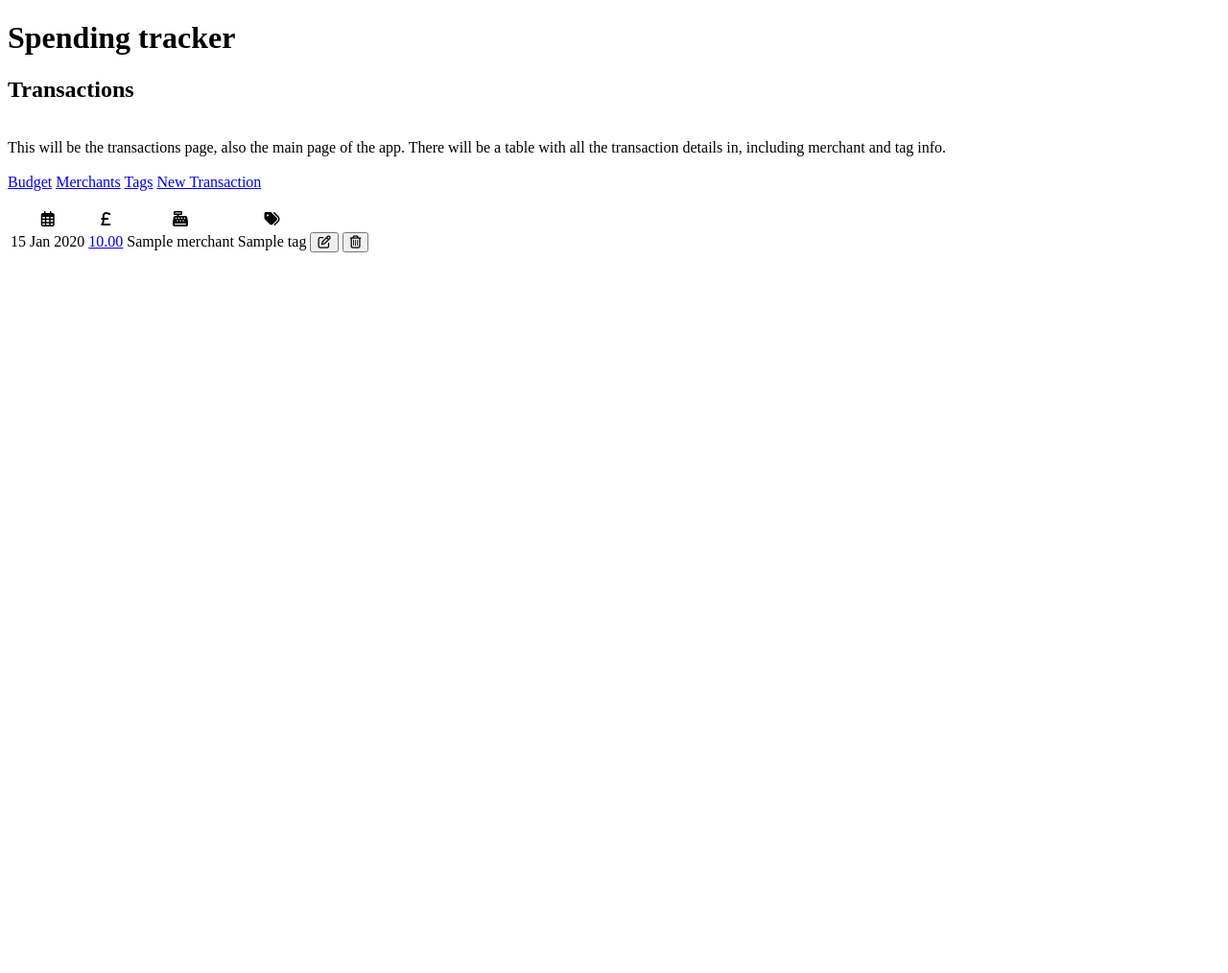
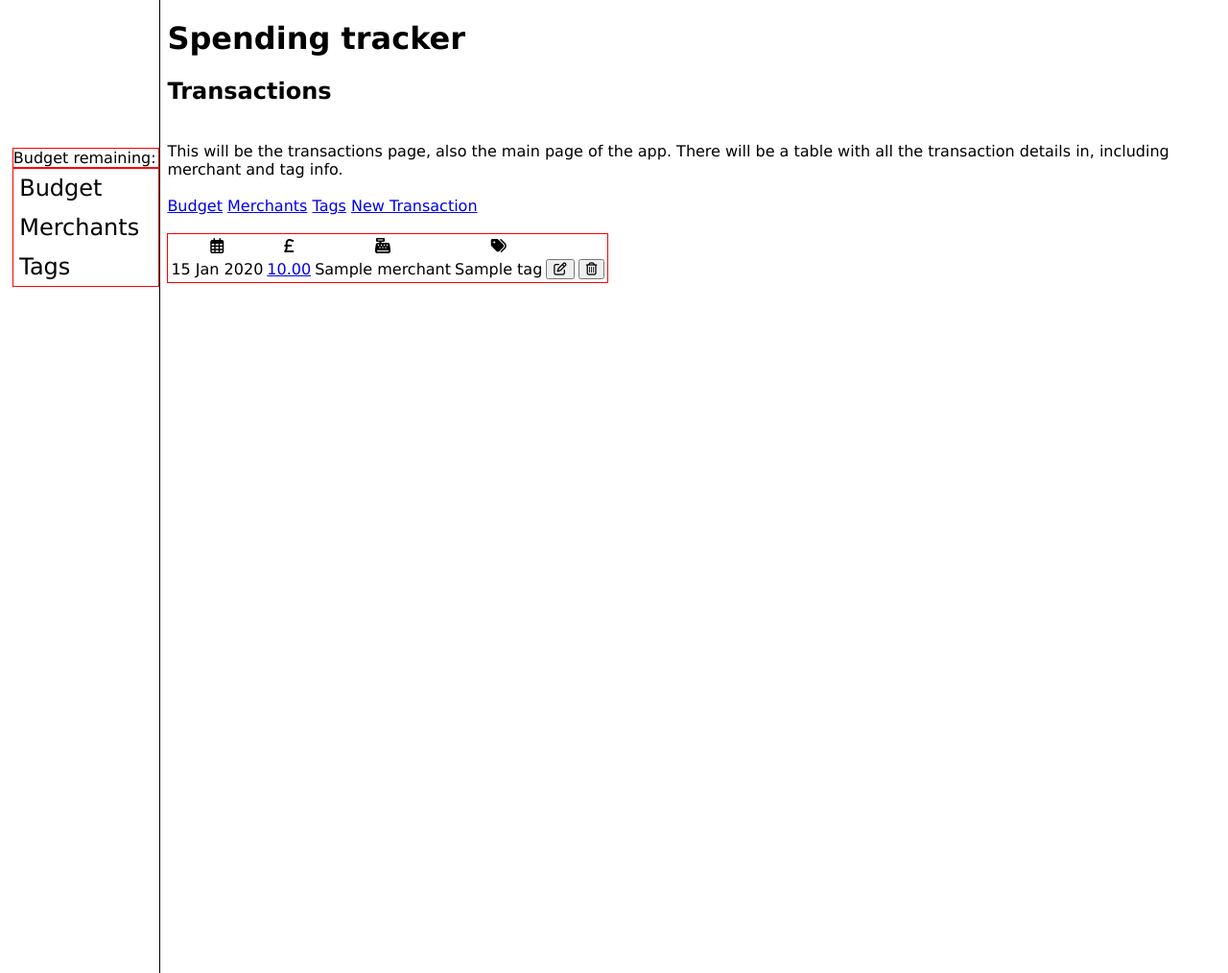
Before and after one commit to Andrew-Lindsay42/Spending-Tracker, a Flask app: page /transactions in a window 1280 px wide. Shown: the whole page at 96% size. Run offline with Flask 2, Linux system fonts and the light colour scheme; a database or web service that is not in the repository returns one stand-in record (values such as "Sample title"); some libraries are stand-ins or nearby versions.

Commit message:
CSS faff - added sidebar

```diff
--- /dev/null
+++ b/static/style.css
@@ -0,0 +1,39 @@
+body {
+font-family: Verdana, Geneva, Tahoma, sans-serif
+}
+
+.sidebar {
+    height: 100%;
+    width: 12vw;
+    padding-top: 12vw;
+    padding-left: 1vw;
+    position: fixed;
+    z-index: 1;
+    top: 0;
+    left: 0;
+    overflow-x: hidden;
+    border-right: 0.1vw solid black;
+}
+
+.budget_remain {
+    border: 1px solid red;
+}
+.sidenav {
+    border: 1px solid red;
+}
+.sidenav a {
+    padding: 0.5vw;
+    text-decoration: none;
+    font-size: 1.5em;
+    color: black;
+    display: block;
+}
+
+
+.main {
+    margin-left: 13vw;
+}
+
+.transaction_table {
+    border: 1px solid red;
+}
--- a/templates/base.html
+++ b/templates/base.html
@@ -10,10 +10,21 @@
     <title>{{title}}</title>
 </head>
 <body>
-    <div class="container">
+    <div class="main">
         {% block content %}
 
         {% endblock %}
     </div>
+
+    <aside class="sidebar">
+        <div class="budget_remain">
+            Budget remaining:
+        </div>
+        <div class="sidenav">
+        <a href = "/budget_info">Budget</a>
+        <a href = "/merchants">Merchants</a>
+        <a href = "/tags">Tags</a>
+        </div>
+    </aside>
 </body>
 </html>
--- a/templates/merchants/edit.html
+++ b/templates/merchants/edit.html
@@ -6,7 +6,7 @@
 
 <br><a href = "/merchants">Back to Merchants</a><br>
 
-<div id = "form">
+<div class = "edit_form">
     <form action='/merchants/{{merchant.id}}/edit' method="post">
 
         <label for="name">Name:</label>
--- a/templates/merchants/new.html
+++ b/templates/merchants/new.html
@@ -5,7 +5,7 @@
 <br>This will be the new merchant page. There will be a form with the info to be filled out, and a button to click to save.
 <br><a href = "/merchants">Back to Merchants</a><br>
 
-<div id = "form">
+<div class = "new_form">
     <form action='/merchants/new' method="post">
 
         <label for="name">Name:</label>
--- a/templates/tags/edit.html
+++ b/templates/tags/edit.html
@@ -5,7 +5,7 @@
 <br>This will be the edit tag page. There will be a pre populated form with the existing info, and a button to click to save.
 <br><a href = "/tags">Back to Tags</a><br>
 
-<div id = "form">
+<div class = "edit_form">
     <form action='/tags/{{tag.id}}/edit' method="post">
 
         <label for="name">Name:</label>
--- a/templates/tags/new.html
+++ b/templates/tags/new.html
@@ -5,7 +5,7 @@
 <br>This will be the new tag page. There will be a form with the info to be filled out, and a button to click to save.
 <br><a href = "/tags">Back to Tags</a><br>
 
-<div id = "form">
+<div class = "new_form">
     <form action='/tags/new' method="post">
 
         <label for="name">Name:</label>
--- a/templates/transactions/edit.html
+++ b/templates/transactions/edit.html
@@ -4,7 +4,7 @@
 <h2>Edit Transaction</h2>
 <br>This will be the edit transaction page. There will be a pre populated form with the existing info, and a button to click to save.
 <a href = "/transactions">Back to mainpage</a>
-<div id = "form">
+<div class = "edit_form">
     <form action='/transactions/{{transaction.id}}/edit' method="post">
         <label for="date">Date:</label>
         <input type="date" name="date" id="date" value = "{{transaction.date}}">
--- a/templates/transactions/index.html
+++ b/templates/transactions/index.html
@@ -9,7 +9,7 @@
 <a href = "/transactions/new">New Transaction</a><br><br>
 
 <table class="transaction_table">
-  <tr class="transaction_table_header">
+  <tr class="table_header">
     <th><i class="far fa-calendar-alt"></i></th>
     <th><i class="fas fa-pound-sign"></i></th>
     <th><i class="fas fa-cash-register"></i></th>
@@ -18,7 +18,7 @@
     <th></th>
   </tr>
 {% for transaction in transactions %}
-    <tr class="transaction_row">
+    <tr class="table_row">
         <td>{{transaction.date}}</td>
         <td><a href="/transactions/{{transaction.id}}">{{transaction.amount}}</a></td>
         <td>{{transaction.merchant.name}}</td>
--- a/templates/transactions/new.html
+++ b/templates/transactions/new.html
@@ -4,7 +4,7 @@
 <h2>New Transaction</h2>
 <br>This will be the new transaction page. There will be a form with the info to be filled out, and a button to click to save.
 <a href = "/transactions">Back to mainpage</a>
-<div id = "form">
+<div class = "new_form">
     <form action='/transactions/new' method="post">
         <label for="date">Date:</label>
         <input type="date" name="date" id="date" value = "{{today}}" required>
--- a/templates/transactions/show.html
+++ b/templates/transactions/show.html
@@ -5,7 +5,7 @@
 <br>This will be the individual transaction page. It ultimately may not actually be used, but it might be useful for somewhere to display the description of a transaction.
 <a href = "/transactions">Back to mainpage</a>
 <table class="transaction_table">
-    <tr class="transaction_table_header">
+    <tr class="table_header">
       <th>Date</th>
       <th>Amount</th>
       <th>Description</th>
@@ -14,7 +14,7 @@
       <th></th>
       <th></th>
     </tr>
-    <tr class="transaction_row">
+    <tr class="table_row">
         <td>{{transaction.date}}</td>
         <td>{{transaction.amount}}</td>
         <td>{{transaction.description}}</td>
--- a/templates/users/edit.html
+++ b/templates/users/edit.html
@@ -6,7 +6,7 @@
 <br>There aren't any other pages needed for the user, as the app should only have one.
 <a href = "/transactions">Back to mainpage</a>
 
-<div id = "form">
+<div class = "edit_form">
     <form action='/budget_info' method="post">
         <label for="budget">Budget:</label>
         <input type="number" name="budget" id="amount" value = "{{user.budget}}" step="0.01">
```
Also changed, not shown: templates/index.html (+22 -11 lines), templates/merchants/index.html (+4 -4 lines), templates/tags/index.html (+4 -4 lines).
